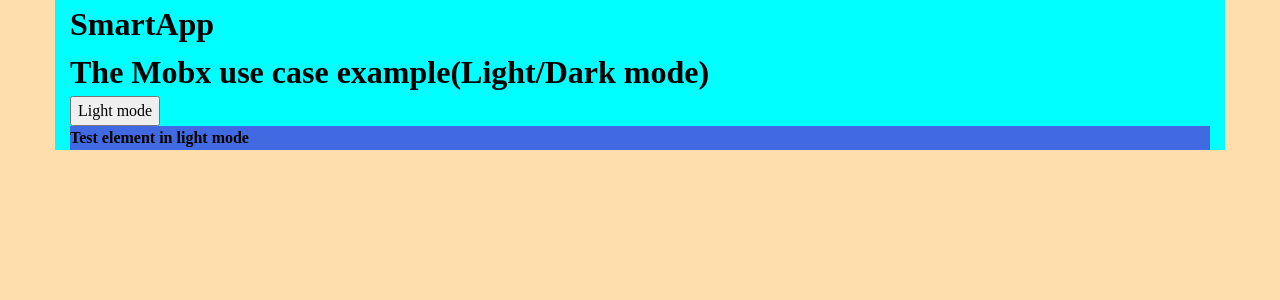
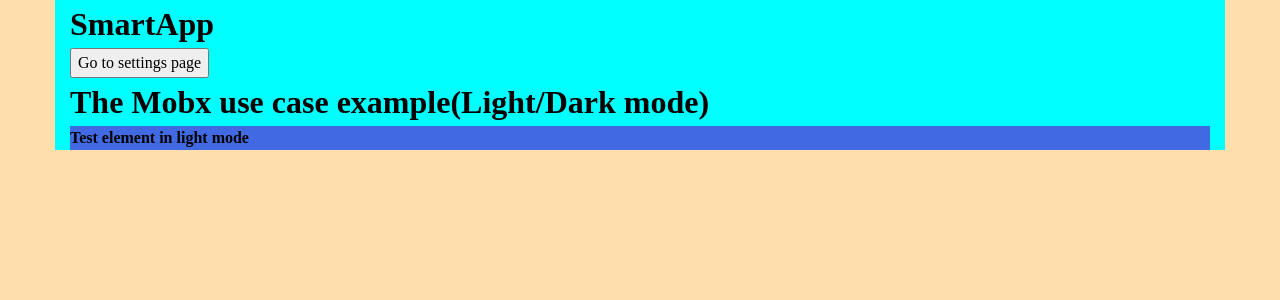
Before and after one commit to MikhailDeriabin/smart_app, a React (Create React App) app in the folder web-app/frontend/: page / in a window 1280 px wide. Shown: the top 300 px of the page. Built offline with nearby package versions, Linux system fonts and the light colour scheme.

Commit message:
added a AppRouter

```diff
--- a/web-app/frontend/package.json
+++ b/web-app/frontend/package.json
@@ -14,6 +14,7 @@
     "mobx-react-lite": "^3.4.0",
     "react": "^18.2.0",
     "react-dom": "^18.2.0",
+    "react-router-dom": "^6.3.0",
     "react-scripts": "5.0.1",
     "typescript": "^4.7.4",
     "web-vitals": "^2.1.4"
--- a/web-app/frontend/src/App.tsx
+++ b/web-app/frontend/src/App.tsx
@@ -4,25 +4,14 @@
 import ToggleThemeButton from "./components/ToggleThemeButton";
 import ThemeStore from "./store/ThemeStore";
 import {observer} from "mobx-react-lite";
-
-
+import AppRouter from "./components/AppRouter";
 
 const App = observer( () => {
 
     return (
           <div className="App" id={ThemeStore.currentTheme}>
-                    <div className="container">
-                        <Header/>
-                        <h1>The Mobx use case example(Light/Dark mode)</h1>
-                        <ToggleThemeButton/>
-                        <div className="testElement">
-                            {
-                                ThemeStore.currentTheme === "light"
-                                    ? <h4>Test element in light mode</h4>
-                                    : <h4>Test element in dark mode</h4>
-                            }
-                        </div>
-                    </div>
+              <AppRouter/>
+
           </div>
   );
 })
--- /dev/null
+++ b/web-app/frontend/src/components/AppRouter.tsx
@@ -0,0 +1,23 @@
+import React from 'react';
+import {BrowserRouter, Route, Routes} from "react-router-dom";
+import Settings from "../pages/Settings";
+import Error from "../pages/Error";
+import Main from "../pages/Main";
+
+
+const AppRouter = () => {
+
+    return (
+        <>
+            <BrowserRouter>
+                <Routes>
+                    <Route path="/" element={<Main/>}/>
+                    <Route path="/settings" element={<Settings/>}/>
+                    <Route path="*" element={<Error/>}/>
+                </Routes>
+            </BrowserRouter>
+        </>
+    );
+}
+
+export default AppRouter;
--- a/web-app/frontend/src/components/Header.tsx
+++ b/web-app/frontend/src/components/Header.tsx
@@ -1,10 +1,16 @@
 import React from 'react';
+import {useNavigate} from "react-router-dom";
 
-const Header: React.FC = () => {
+
+
+const Header = () => {
+    const navigate = useNavigate();
     return (
         <header className="header">
                 <h1>SmartApp</h1>
-                <nav></nav>
+                <nav>
+                    <button onClick={()=>navigate("/settings")}>Go to settings page</button>
+                </nav>
         </header>
     );
 };
--- /dev/null
+++ b/web-app/frontend/src/pages/Error.tsx
@@ -0,0 +1,17 @@
+import React from 'react';
+import {useNavigate} from "react-router-dom";
+
+
+const Error = () => {
+
+    const navigate = useNavigate();
+    return (
+        <div>
+            <h2>Not Found</h2>
+            <button onClick={()=>navigate("/")}>Go to the main page</button>
+        </div>
+    );
+};
+
+
+export default Error;
--- /dev/null
+++ b/web-app/frontend/src/pages/Main.tsx
@@ -0,0 +1,25 @@
+import React from 'react';
+import Header from "../components/Header";
+import ToggleThemeButton from "../components/ToggleThemeButton";
+import ThemeStore from "../store/ThemeStore";
+
+
+const Main = () => {
+    return (
+        <div>
+            <div className="container">
+                <Header/>
+                <h1>The Mobx use case example(Light/Dark mode)</h1>
+                <div className="testElement">
+                    {
+                        ThemeStore.currentTheme === "light"
+                            ? <h4>Test element in light mode</h4>
+                            : <h4>Test element in dark mode</h4>
+                    }
+                </div>
+            </div>
+        </div>
+    );
+};
+
+export default Main;
--- a/web-app/frontend/src/pages/Settings.tsx
+++ b/web-app/frontend/src/pages/Settings.tsx
@@ -1,11 +1,14 @@
 import React from 'react';
 import ToggleThemeButton from "../components/ToggleThemeButton";
+import {useNavigate} from "react-router-dom";
 
 
 const Settings = () => {
+    const navigate = useNavigate();
     return (
         <div>
             <ToggleThemeButton/>
+            <button onClick={()=>navigate("/")}>Go back</button>
         </div>
     );
 };
--- a/web-app/frontend/src/store/ThemeStore.ts
+++ b/web-app/frontend/src/store/ThemeStore.ts
@@ -10,7 +10,6 @@
 
     toggleTheme() {
         this.theme = this.theme === "light" ? "dark" : "light"
-        console.log(this.theme)
     }
 
     get currentTheme() {
```
Also changed, not shown: 1 other file (tests, documents, lock files or other folders).
